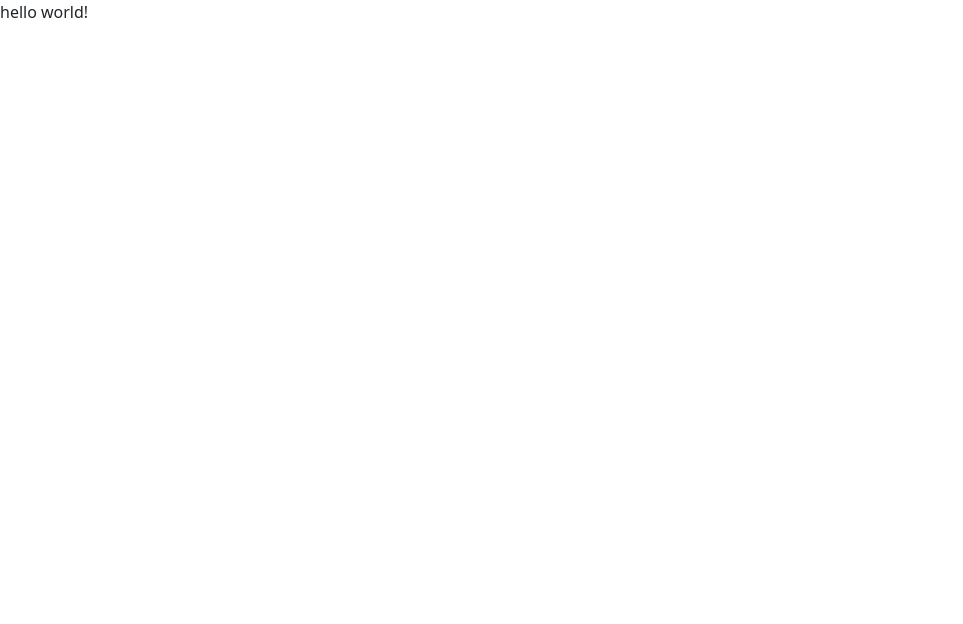
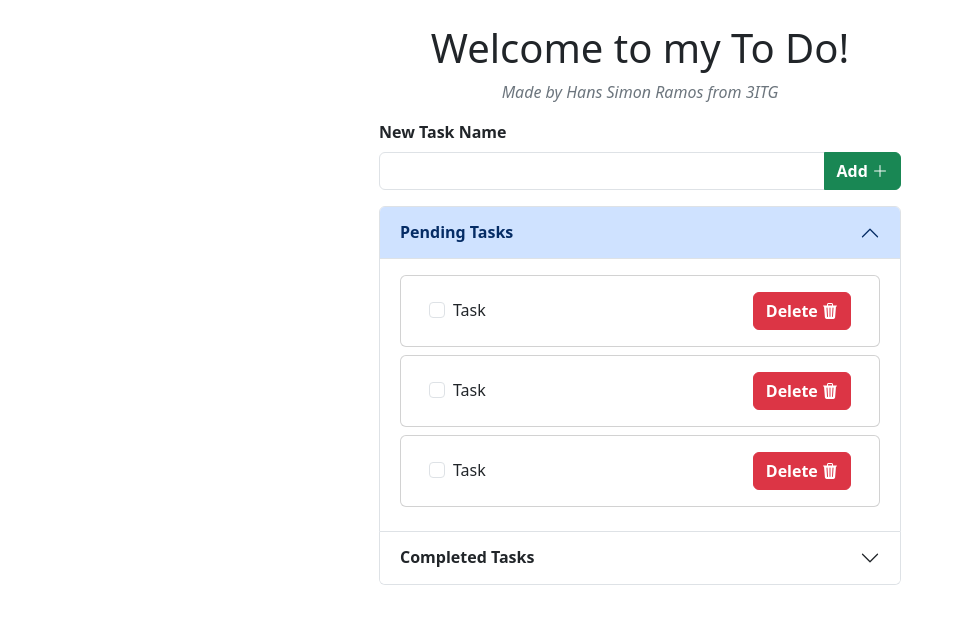
Before and after one commit to Ramos-H/todo, a React (Create React App) app: page / in a window 1280 px wide. Shown: the top 624 px of the page, without its empty margins (0-963 px from the left). Built offline with nearby package versions, Linux system fonts and the light colour scheme.

Commit message:
Added initial nonfunctional UI

```diff
--- a/public/index.html
+++ b/public/index.html
@@ -30,7 +30,11 @@
       integrity="sha384-QWTKZyjpPEjISv5WaRU9OFeRpok6YctnYmDr5pNlyT2bRjXh0JMhjY6hW+ALEwIH"
       crossorigin="anonymous"
     />
-    <title>React App</title>
+    <link
+      rel="stylesheet"
+      href="https://cdn.jsdelivr.net/npm/bootstrap-icons@1.11.3/font/bootstrap-icons.min.css"
+    />
+    <title>Hans Ramos' To Do List</title>
   </head>
   <body>
     <noscript>You need to enable JavaScript to run this app.</noscript>
--- a/src/App.js
+++ b/src/App.js
@@ -1,5 +1,40 @@
-function App() {
-  return "hello world!";
+import { Header } from "./Header";
+import { TaskList } from "./TaskList";
+
+export default function App() {
+  return (
+    <div className="container">
+      <Header />
+
+      <div className="row justify-content-center">
+        <div className="col col-lg-6">
+          <div className="container-fluid">
+            <div className="row mb-3">
+              <div className="col">
+                <form>
+                  <label htmlFor="nameInput" className="form-label">
+                    <strong>New Task Name</strong>
+                  </label>
+                  <div className="input-group">
+                    <input
+                      type="text"
+                      id="nameInput"
+                      className="form-control"
+                    />
+                    <button className="btn btn-success">
+                      <strong>
+                        Add <i class="bi bi-plus-lg"></i>
+                      </strong>
+                    </button>
+                  </div>
+                </form>
+              </div>
+            </div>
+
+            <TaskList />
+          </div>
+        </div>
+      </div>
+    </div>
+  );
 }
-
-export default App;
--- /dev/null
+++ b/src/Header.js
@@ -0,0 +1,12 @@
+export function Header() {
+  return (
+    <div className="row mt-4">
+      <div className="col text-center">
+        <h1>Welcome to my To Do!</h1>
+        <p className="text-secondary">
+          <em>Made by Hans Simon Ramos from 3ITG</em>
+        </p>
+      </div>
+    </div>
+  );
+}
--- /dev/null
+++ b/src/TaskCard.js
@@ -0,0 +1,37 @@
+export function TaskCard({ taskId, taskName, state }) {
+  return (
+    <div className="card mb-2">
+      <div className="card-body">
+        <div className="container-fluid">
+          <div className="row align-items-center">
+            <div className="col">
+              <div className="form-check">
+                <input
+                  type="checkbox"
+                  name="isDone"
+                  // Temp value
+                  id={`inputCheck-${taskId ?? 0}`}
+                  defaultChecked={state}
+                  className="form-check-input"
+                />
+                <label
+                  htmlFor={`inputCheck-${taskId ?? 0}`}
+                  className="form-check-label"
+                >
+                  {taskName ?? "Task"}
+                </label>
+              </div>
+            </div>
+            <div className="col-auto">
+              <button className="btn btn-danger">
+                <strong>
+                  Delete <i class="bi bi-trash3-fill"></i>
+                </strong>
+              </button>
+            </div>
+          </div>
+        </div>
+      </div>
+    </div>
+  );
+}
--- /dev/null
+++ b/src/TaskList.js
@@ -0,0 +1,64 @@
+import { TaskCard } from "./TaskCard";
+
+export function TaskList({ tasks }) {
+  tasks = tasks ?? Array.from(Array(5).keys());
+  const pendingTasks = tasks.filter((x) => x < 3);
+  const doneTasks = tasks.filter((x) => x >= 3);
+
+  return (
+    <div className="row mb-3">
+      <div className="col">
+        <div class="accordion" id="accordionPanelsStayOpenExample">
+          <div class="accordion-item">
+            <h2 class="accordion-header">
+              <button
+                class="accordion-button"
+                type="button"
+                data-bs-toggle="collapse"
+                data-bs-target="#panelsStayOpen-collapseOne"
+                aria-expanded="true"
+                aria-controls="panelsStayOpen-collapseOne"
+              >
+                <strong>Pending Tasks</strong>
+              </button>
+            </h2>
+            <div
+              id="panelsStayOpen-collapseOne"
+              class="accordion-collapse collapse show"
+            >
+              <div class="accordion-body">
+                {pendingTasks.map((task) => (
+                  <TaskCard key={task} />
+                ))}
+              </div>
+            </div>
+          </div>
+          <div class="accordion-item">
+            <h2 class="accordion-header">
+              <button
+                class="accordion-button collapsed"
+                type="button"
+                data-bs-toggle="collapse"
+                data-bs-target="#panelsStayOpen-collapseTwo"
+                aria-expanded="false"
+                aria-controls="panelsStayOpen-collapseTwo"
+              >
+                <strong>Completed Tasks</strong>
+              </button>
+            </h2>
+            <div
+              id="panelsStayOpen-collapseTwo"
+              class="accordion-collapse collapse"
+            >
+              <div class="accordion-body">
+                {doneTasks.map((task) => (
+                  <TaskCard key={task} />
+                ))}
+              </div>
+            </div>
+          </div>
+        </div>
+      </div>
+    </div>
+  );
+}
```
